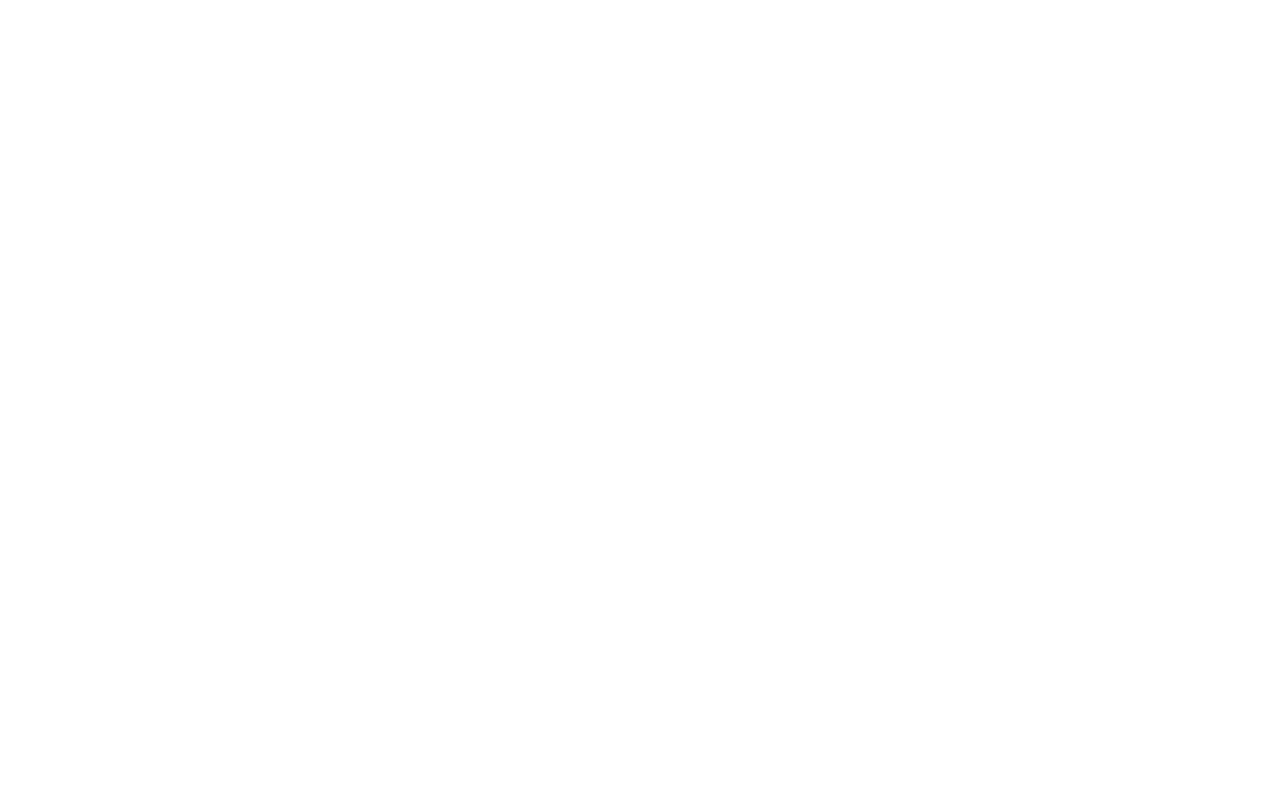
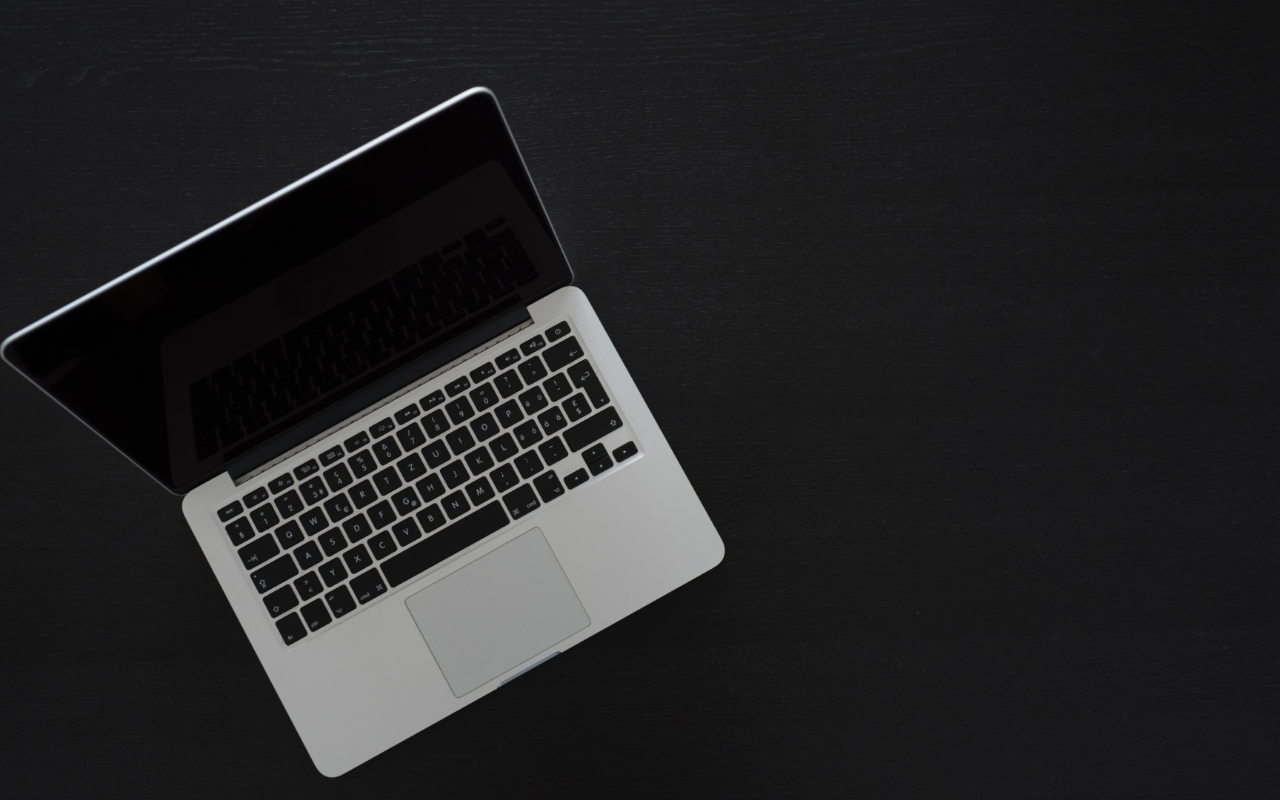
Before and after one commit to Serhii1108/messenger, an Angular app: page / in a window 1280 px wide. Built offline with nearby package versions, Linux system fonts and the light colour scheme.

Commit message:
feat: add basic styles

```diff
--- a/src/index.html
+++ b/src/index.html
@@ -6,6 +6,13 @@
     <base href="/" />
     <meta name="viewport" content="width=device-width, initial-scale=1" />
     <link rel="icon" type="image/x-icon" href="favicon.ico" />
+
+    <link rel="preconnect" href="https://fonts.googleapis.com" />
+    <link rel="preconnect" href="https://fonts.gstatic.com" crossorigin />
+    <link
+      href="https://fonts.googleapis.com/css2?family=Inter:wght@400;700&family=Signika:wght@400;700&display=swap"
+      rel="stylesheet"
+    />
   </head>
   <body>
     <app-root> </app-root>
--- a/src/styles.scss
+++ b/src/styles.scss
@@ -1 +1,46 @@
 /* You can add global styles to this file, and also import other style files */
+html,
+body {
+  height: 100%;
+  scroll-behavior: smooth;
+}
+body {
+  margin: 0;
+  padding: 0;
+  font-size: 20px;
+  font-weight: 500;
+  font-family: 'Inter', sans-serif;
+  background: #1D1D1D;
+  background-image:url('./assets/images/bg.jpg');
+  background-size: cover;
+  background-position:center;
+  box-sizing: border-box;
+  overflow-x: hidden;
+}
+h1,
+h2,
+h3,
+h4,
+p,
+span,
+div,
+a {
+  margin: 0;
+  padding: 0;
+  color: #EDEDED;
+  font-family: 'Inter', sans-serif;
+}
+ul, li {
+  list-style: none;
+}
+a {
+  text-decoration: none;
+  outline: none;
+}
+h1::first-letter,
+h2::first-letter,
+h3::first-letter,
+a::first-letter,
+button::first-letter {
+  text-transform: capitalize;
+}
```
Also changed, not shown: src/assets/images/bg.jpg (added).
